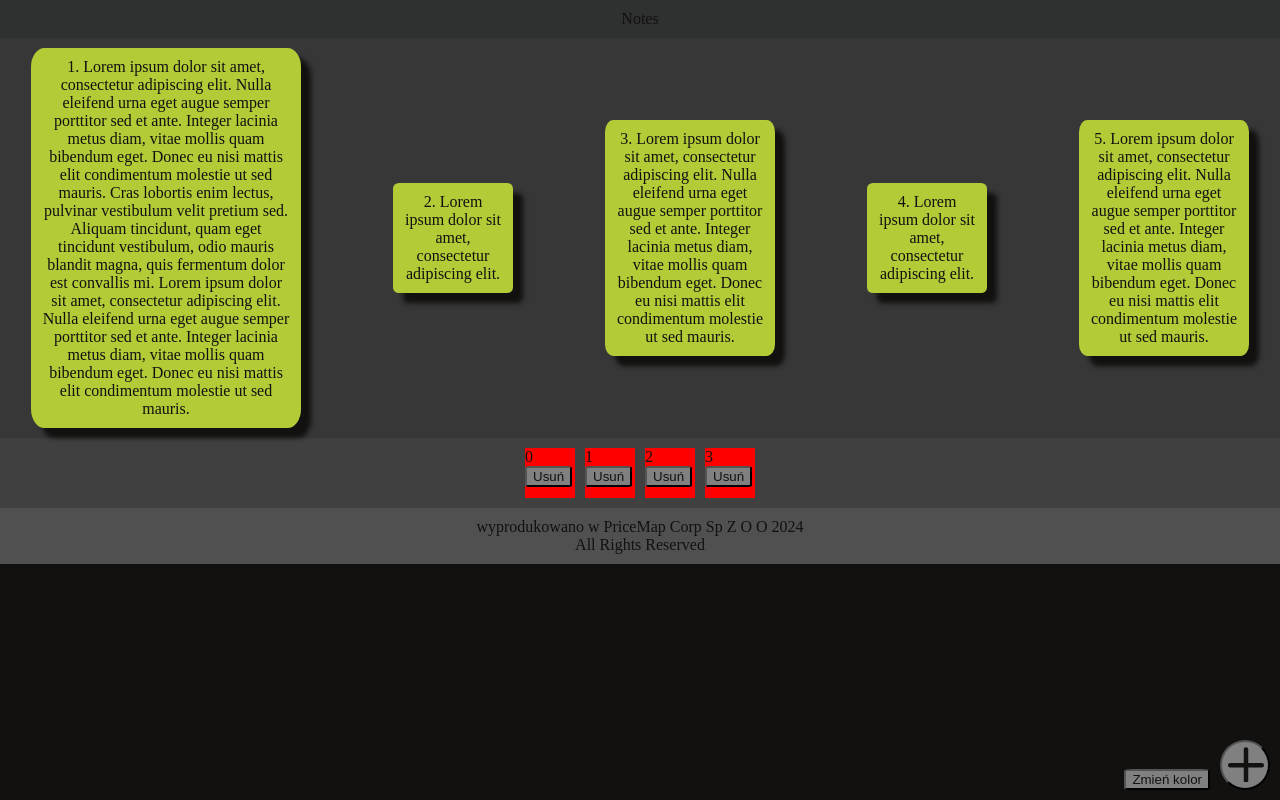
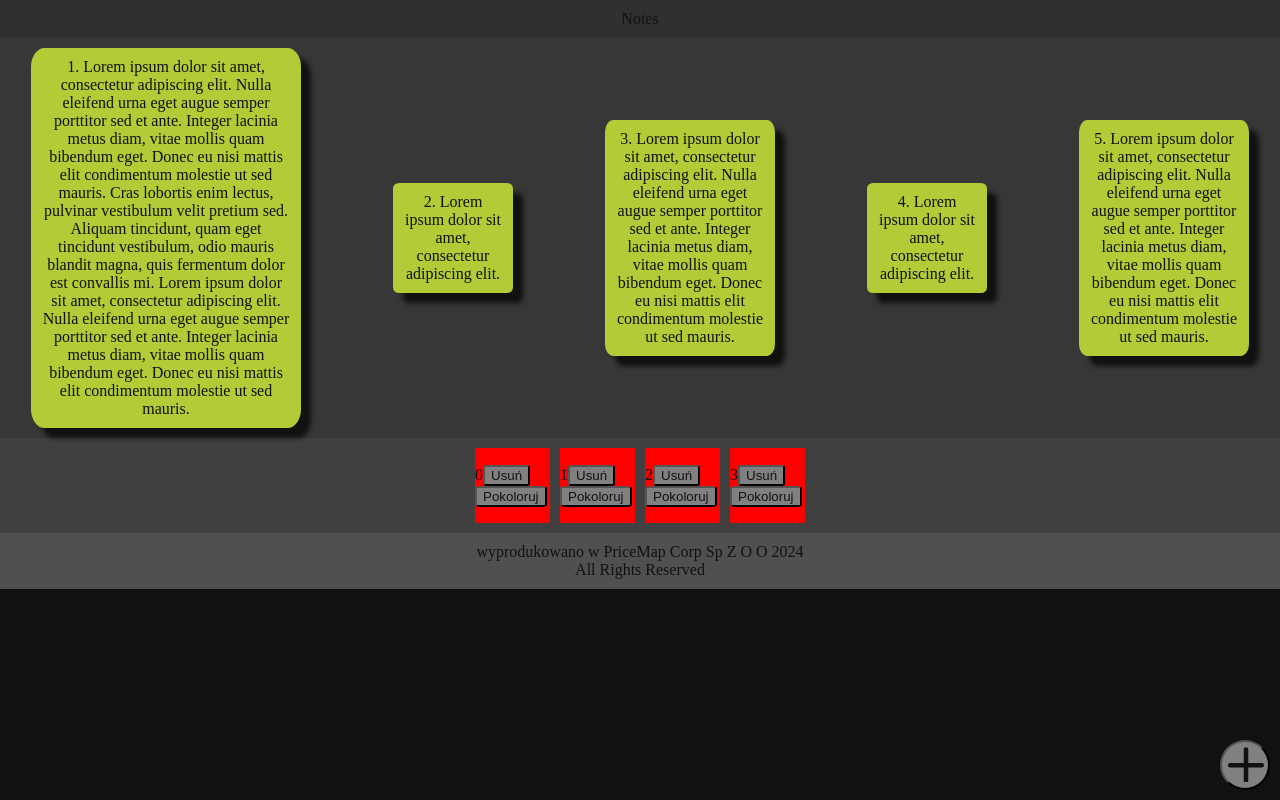
Before and after one commit to NadiXa/projekt_git, a plain HTML site: page index.html in a window 1280 px wide. Both pictures are taken after a click on the button 1245 px from the left and 765 px from the top of the page. Drawn offline with Linux system fonts and the light colour scheme.

Commit message:
Added function to color specific dot

```diff
--- a/index.html
+++ b/index.html
@@ -25,7 +25,7 @@
 
     </div>
 
-    <div id="kw">
+    <div id="dot-container">
     </div>
 
     <button id="button" onclick="addDot()">
@@ -34,10 +34,6 @@
 
     <footer>wyprodukowano w PriceMap Corp Sp Z O O 2024 <br> All Rights Reserved</footer>
 
-    <button id="color-button" onclick="changeColor()">Zmień kolor</button>
-
-
-
     <script src="script.js"></script>
 </body>
 </html>
--- a/script.js
+++ b/script.js
@@ -1,10 +1,10 @@
-const kw = document.getElementById('kw');
+const dotContainer = document.getElementById('dot-container');
 
 function clearDots()
 {
-    while(kw.firstChild != null)
+    while(dotContainer.firstChild != null)
     {
-        kw.removeChild(kw.firstChild);
+        dotContainer.removeChild(dotContainer.firstChild);
     }
 }
 
@@ -23,21 +23,34 @@ function addDot()
         newDot.id = `newDot-${i}`;
         newDot.textContent = i;
 
-        const button = document.createElement('button');
-        button.textContent = "Usuń";
-        button.id = 'delete-button';
-        button.onclick = () => {
+        const deleteButton = document.createElement('button');
+        deleteButton.textContent = "Usuń";
+        deleteButton.id = 'delete-button';
+        deleteButton.onclick = () =>
+        {
             const bigDot = document.getElementById(`newDot-${i}`);
-            kw.removeChild(bigDot);
+            dotContainer.removeChild(bigDot);
         }
-        newDot.appendChild(button);
-        kw.appendChild(newDot);
+
+        const colorButton = document.createElement('button');
+        colorButton.textContent = "Pokoloruj";
+        colorButton.id = 'color-button';
+        colorButton.onclick = () =>
+        {
+            const bigDot = document.getElementById(`newDot-${i}`);
+            bigDot.style.backgroundColor = 'blue';
+            bigDot.textContent = "BIG RED DOT";
+        }
+
+        newDot.appendChild(deleteButton);
+        newDot.appendChild(colorButton);
+        dotContainer.appendChild(newDot);
     }
 }
 
-function changeColor()
-{
-    const bigDot = document.querySelector('.big-red-dot');
-    bigDot.style.backgroundColor = 'blue';
-    bigDot.textContent = "BIG RED DOT";
-}
+// function changeColor()
+// {
+//     const bigDot = document.querySelector('.big-red-dot');
+//     bigDot.style.backgroundColor = 'blue';
+//     bigDot.textContent = "BIG RED DOT";
+// }
--- a/style.css
+++ b/style.css
@@ -50,12 +50,13 @@ header
 
 .big-red-dot
 {
-    width: 50px;
-    height: 50px;
+    width: 75px;
+    height: 75px;
     background-color: red;
+    align-content: center;
 }
 
-#kw
+#dot-container
 {
     background-color: #404040;
     padding: 10px;
@@ -81,9 +82,6 @@ header
 {
     background-color: grey;
     border-radius: 10%;
-    position: fixed;
-    right: 70px;
-    bottom: 10px;
     cursor: pointer;
     color: #121110;
 }
```
